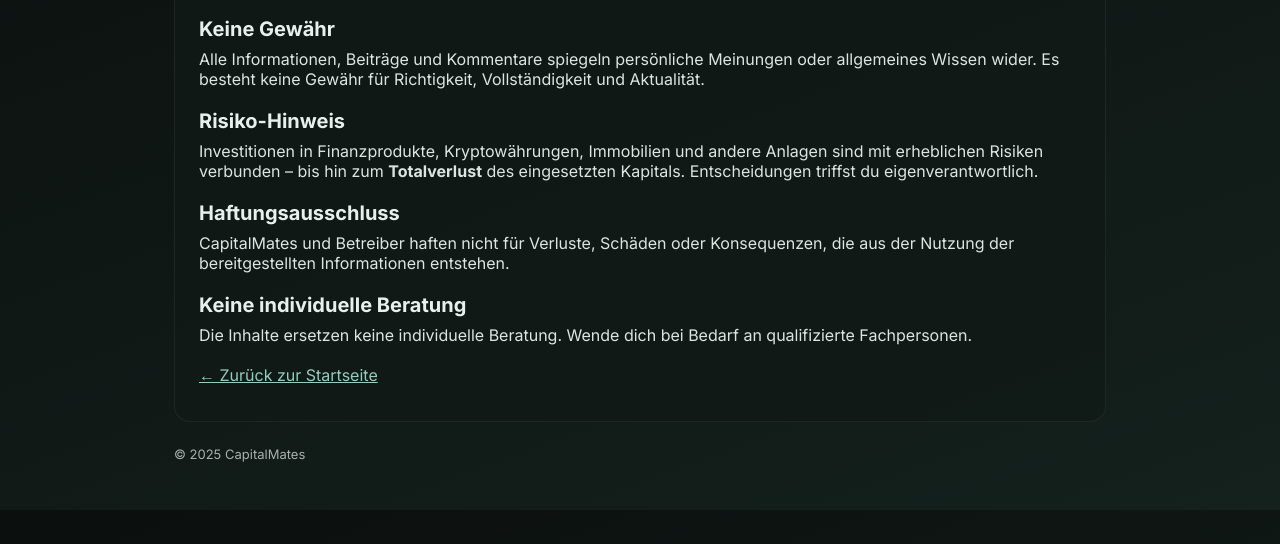
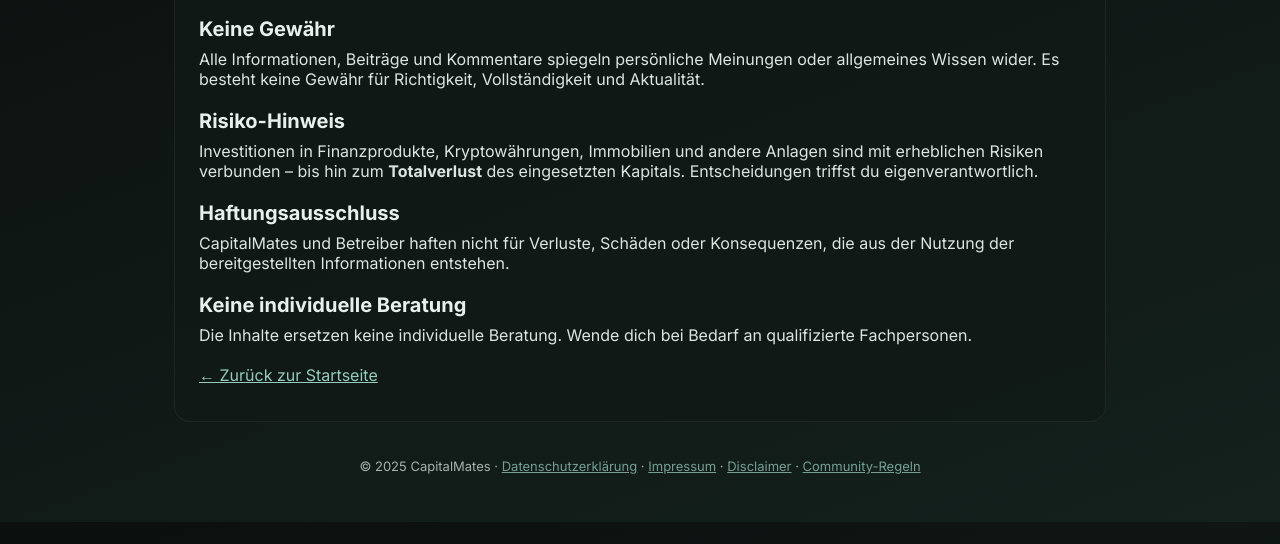
Before and after one commit to benderdon/capitalmates-site, a plain HTML site: page disclaimer.html in a window 1280 px wide. Shown: the part 256-800 px from the top of the page. Drawn offline with Linux system fonts and the light colour scheme.

Commit message:
Update disclaimer.html
Footer Block anpassung

```diff
--- a/disclaimer.html
+++ b/disclaimer.html
@@ -63,7 +63,13 @@
       <p>Die Inhalte ersetzen keine individuelle Beratung. Wende dich bei Bedarf an qualifizierte Fachpersonen.</p>
       <p style="margin-top:20px"><a href="index.html">← Zurück zur Startseite</a></p>
     </div>
-    <footer>© <span id="y"></span> CapitalMates</footer>
+   <footer style="opacity:.7; font-size:13px; margin-top:36px; text-align:center">
+  © <span id="y"></span> CapitalMates ·
+  <a href="datenschutzerklaerung.html" style="color:#9ed6c6">Datenschutzerklärung</a> ·
+  <a href="impressum.html" style="color:#9ed6c6">Impressum</a> ·
+  <a href="disclaimer.html" style="color:#9ed6c6">Disclaimer</a> ·
+  <a href="community-regeln.html" style="color:#9ed6c6">Community-Regeln</a>
+</footer>
   </main>
 
   <script>
```
